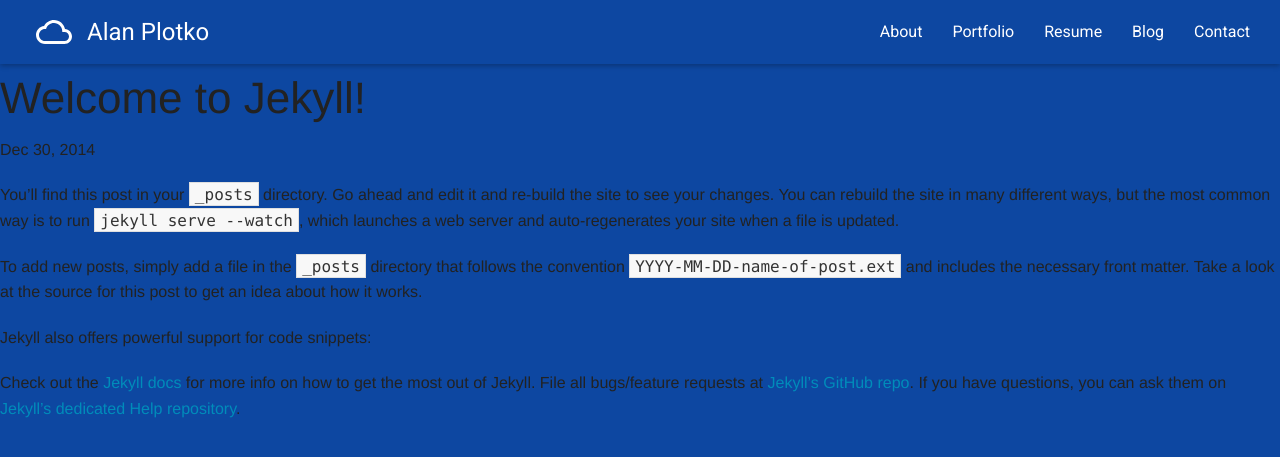
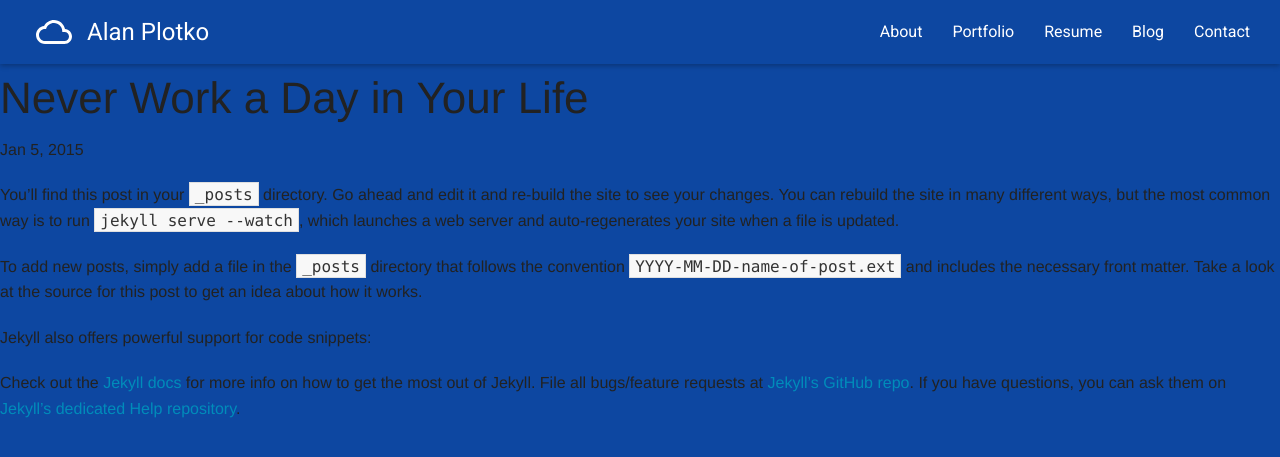
Before and after one commit to alanplotko/portfolio-blog, a Jekyll site: the page built from blog/_posts/2015-01-05-never-work-a-day-in-your-life.md, in a window 1280 px wide. Shown: the top 457 px of the page. Built offline with Jekyll 4.4.1, drawn with Linux system fonts in a browser that asks for light colours.

Commit message:
Update blog stucture
- Posts arranged into cards
- Sample post pulled from current website

```diff
--- a/blog/_posts/2014-12-31-welcome-to-jekyll.md
+++ b/blog/_posts/2015-01-05-never-work-a-day-in-your-life.md
@@ -1,9 +1,11 @@
 ---
 layout: post
-title:  "Welcome to Jekyll!"
-date:   2014-12-31 00:18:16
-categories: jekyll update
+title: "Never Work a Day in Your Life"
+date: 2015-01-05
+categories: writing
+thumbnail: writing.jpg
 ---
+
 You’ll find this post in your `_posts` directory. Go ahead and edit it and re-build the site to see your changes. You can rebuild the site in many different ways, but the most common way is to run `jekyll serve --watch`, which launches a web server and auto-regenerates your site when a file is updated.
 
 To add new posts, simply add a file in the `_posts` directory that follows the convention `YYYY-MM-DD-name-of-post.ext` and includes the necessary front matter. Take a look at the source for this post to get an idea about how it works.
```
Also changed, not shown: blog/index.html (+9 -6 lines).
